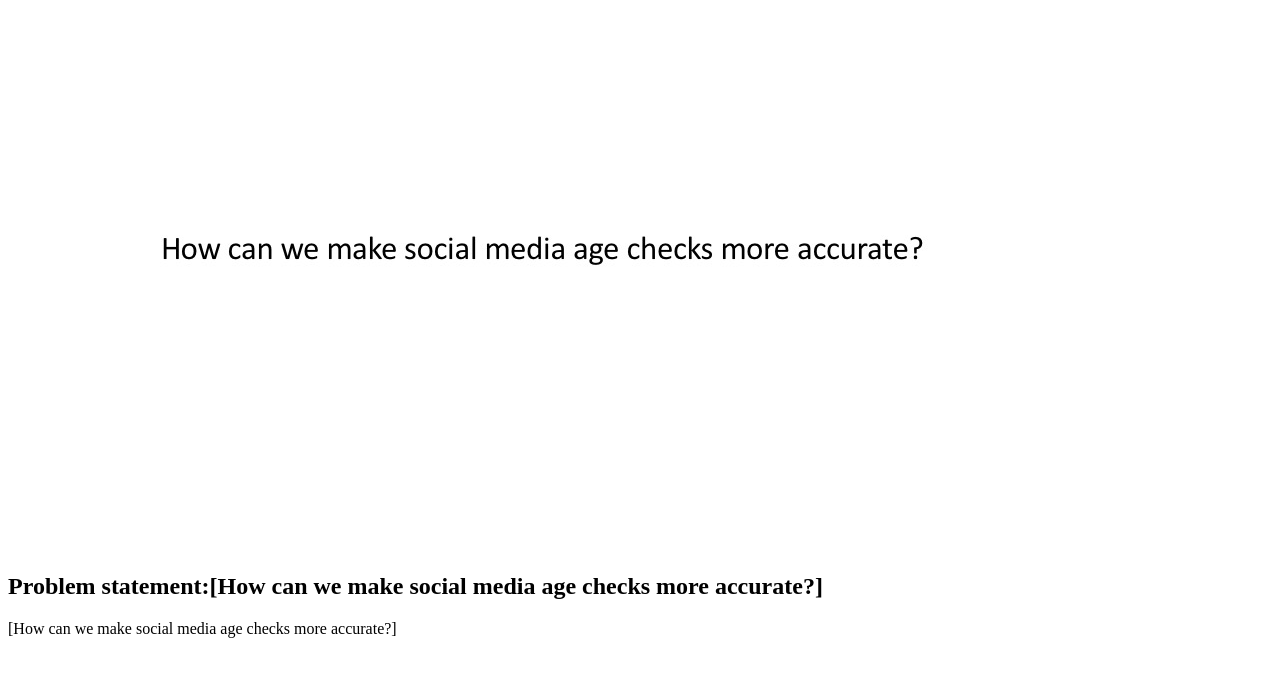
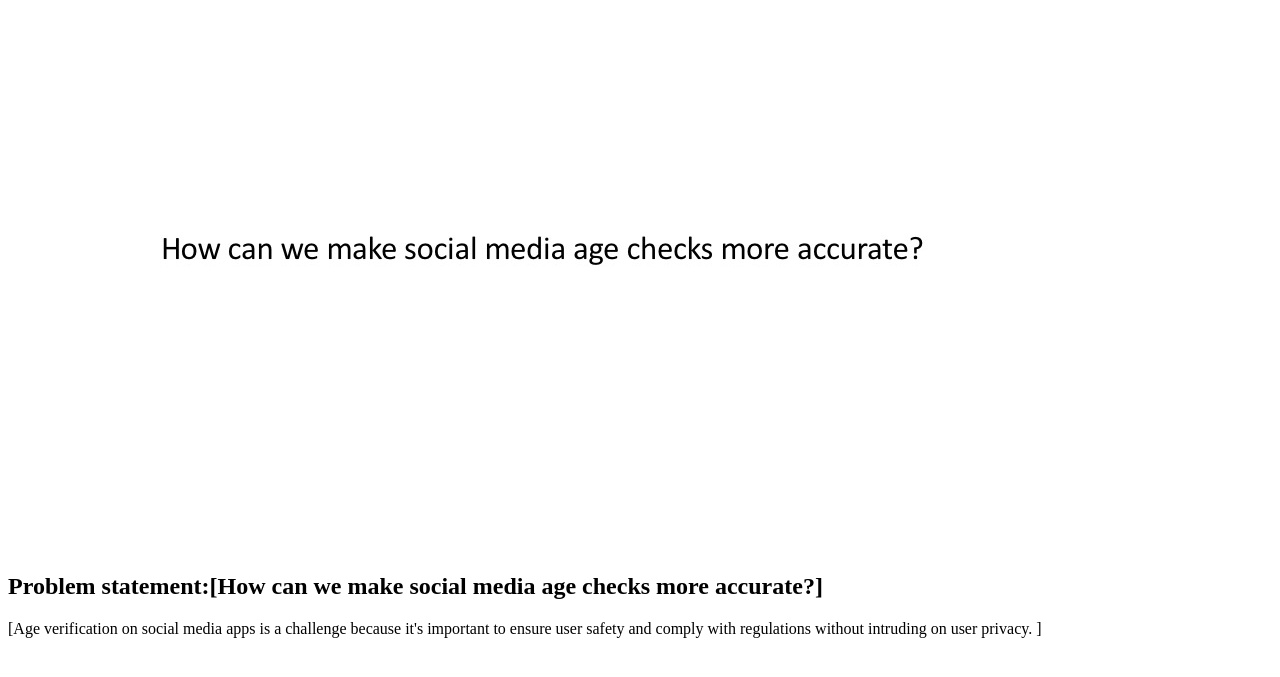
Before and after one commit to MarkSand803/MarkSand803.github.io, a plain HTML site: page index.html in a window 1280 px wide. Shown: the part 61-738 px from the top of the page. Drawn offline with Linux system fonts and the light colour scheme.

Commit message:
Update index.html

```diff
--- a/index.html
+++ b/index.html
@@ -10,7 +10,8 @@
    <section class="assign-det">
     <h2>Problem statement:[How can we make social media age checks more accurate?]</h2>
     <p>
-     [How can we make social media age checks more accurate?]
+     [Age verification on social media apps is a challenge because it's important to ensure user safety and comply with regulations without intruding on user privacy.
+]
     </p>
    </section>
   </section>
```
